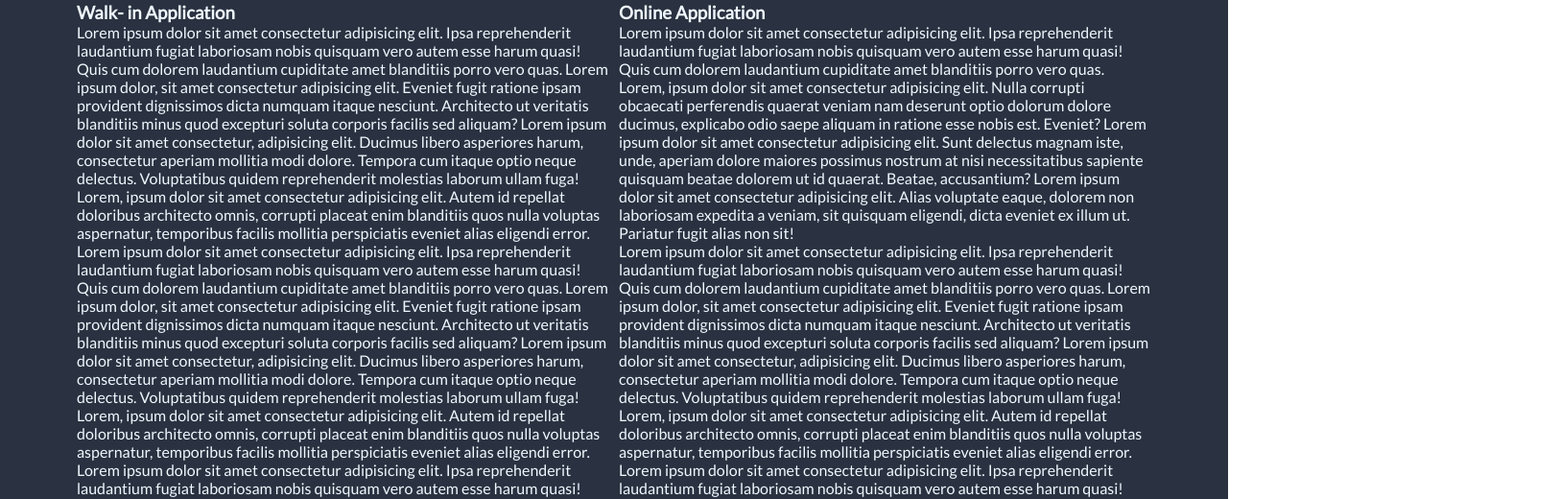
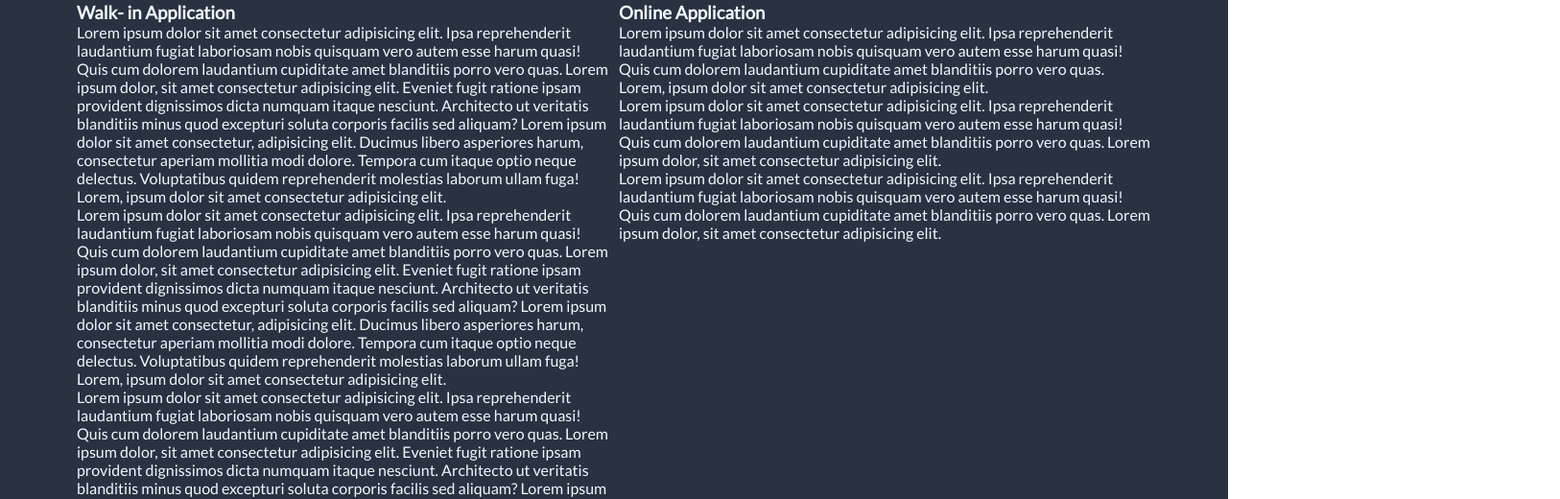
Before and after one commit to JaRoChuaskii/MP1, a plain HTML site: page requirements.html in a window 1280 px wide. Shown: the part 200-720 px from the top of the page at 96% size, 1626 px wide, since content can reach past the window. Drawn offline with nearby package versions, Linux system fonts and the light colour scheme.

Commit message:
Update requirements.html

```diff
--- a/requirements.html
+++ b/requirements.html
@@ -60,9 +60,9 @@
                     <div class="content">
                         <h3>Walk- in Application</h3>
                         <ul>
-                            <li>Lorem ipsum dolor sit amet consectetur adipisicing elit. Ipsa reprehenderit laudantium fugiat laboriosam nobis quisquam vero autem esse harum quasi! Quis cum dolorem laudantium cupiditate amet blanditiis porro vero quas. Lorem ipsum dolor, sit amet consectetur adipisicing elit. Eveniet fugit ratione ipsam provident dignissimos dicta numquam itaque nesciunt. Architecto ut veritatis blanditiis minus quod excepturi soluta corporis facilis sed aliquam? Lorem ipsum dolor sit amet consectetur, adipisicing elit. Ducimus libero asperiores harum, consectetur aperiam mollitia modi dolore. Tempora cum itaque optio neque delectus. Voluptatibus quidem reprehenderit molestias laborum ullam fuga! Lorem, ipsum dolor sit amet consectetur adipisicing elit. Autem id repellat doloribus architecto omnis, corrupti placeat enim blanditiis quos nulla voluptas aspernatur, temporibus facilis mollitia perspiciatis eveniet alias eligendi error.</li>
-                            <li>Lorem ipsum dolor sit amet consectetur adipisicing elit. Ipsa reprehenderit laudantium fugiat laboriosam nobis quisquam vero autem esse harum quasi! Quis cum dolorem laudantium cupiditate amet blanditiis porro vero quas. Lorem ipsum dolor, sit amet consectetur adipisicing elit. Eveniet fugit ratione ipsam provident dignissimos dicta numquam itaque nesciunt. Architecto ut veritatis blanditiis minus quod excepturi soluta corporis facilis sed aliquam? Lorem ipsum dolor sit amet consectetur, adipisicing elit. Ducimus libero asperiores harum, consectetur aperiam mollitia modi dolore. Tempora cum itaque optio neque delectus. Voluptatibus quidem reprehenderit molestias laborum ullam fuga! Lorem, ipsum dolor sit amet consectetur adipisicing elit. Autem id repellat doloribus architecto omnis, corrupti placeat enim blanditiis quos nulla voluptas aspernatur, temporibus facilis mollitia perspiciatis eveniet alias eligendi error.</li>
-                            <li>Lorem ipsum dolor sit amet consectetur adipisicing elit. Ipsa reprehenderit laudantium fugiat laboriosam nobis quisquam vero autem esse harum quasi! Quis cum dolorem laudantium cupiditate amet blanditiis porro vero quas. Lorem ipsum dolor, sit amet consectetur adipisicing elit. Eveniet fugit ratione ipsam provident dignissimos dicta numquam itaque nesciunt. Architecto ut veritatis blanditiis minus quod excepturi soluta corporis facilis sed aliquam? Lorem ipsum dolor sit amet consectetur, adipisicing elit. Ducimus libero asperiores harum, consectetur aperiam mollitia modi dolore. Tempora cum itaque optio neque delectus. Voluptatibus quidem reprehenderit molestias laborum ullam fuga! Lorem, ipsum dolor sit amet consectetur adipisicing elit. Autem id repellat doloribus architecto omnis, corrupti placeat enim blanditiis quos nulla voluptas aspernatur, temporibus facilis mollitia perspiciatis eveniet alias eligendi error.</li>
+                            <li>Lorem ipsum dolor sit amet consectetur adipisicing elit. Ipsa reprehenderit laudantium fugiat laboriosam nobis quisquam vero autem esse harum quasi! Quis cum dolorem laudantium cupiditate amet blanditiis porro vero quas. Lorem ipsum dolor, sit amet consectetur adipisicing elit. Eveniet fugit ratione ipsam provident dignissimos dicta numquam itaque nesciunt. Architecto ut veritatis blanditiis minus quod excepturi soluta corporis facilis sed aliquam? Lorem ipsum dolor sit amet consectetur, adipisicing elit. Ducimus libero asperiores harum, consectetur aperiam mollitia modi dolore. Tempora cum itaque optio neque delectus. Voluptatibus quidem reprehenderit molestias laborum ullam fuga! Lorem, ipsum dolor sit amet consectetur adipisicing elit.</li>
+                            <li>Lorem ipsum dolor sit amet consectetur adipisicing elit. Ipsa reprehenderit laudantium fugiat laboriosam nobis quisquam vero autem esse harum quasi! Quis cum dolorem laudantium cupiditate amet blanditiis porro vero quas. Lorem ipsum dolor, sit amet consectetur adipisicing elit. Eveniet fugit ratione ipsam provident dignissimos dicta numquam itaque nesciunt. Architecto ut veritatis blanditiis minus quod excepturi soluta corporis facilis sed aliquam? Lorem ipsum dolor sit amet consectetur, adipisicing elit. Ducimus libero asperiores harum, consectetur aperiam mollitia modi dolore. Tempora cum itaque optio neque delectus. Voluptatibus quidem reprehenderit molestias laborum ullam fuga! Lorem, ipsum dolor sit amet consectetur adipisicing elit.</li>
+                            <li>Lorem ipsum dolor sit amet consectetur adipisicing elit. Ipsa reprehenderit laudantium fugiat laboriosam nobis quisquam vero autem esse harum quasi! Quis cum dolorem laudantium cupiditate amet blanditiis porro vero quas. Lorem ipsum dolor, sit amet consectetur adipisicing elit. Eveniet fugit ratione ipsam provident dignissimos dicta numquam itaque nesciunt. Architecto ut veritatis blanditiis minus quod excepturi soluta corporis facilis sed aliquam? Lorem ipsum dolor sit amet consectetur, adipisicing elit. Ducimus libero asperiores harum, consectetur aperiam mollitia modi dolore. Tempora cum itaque optio neque delectus. Voluptatibus quidem reprehenderit molestias laborum ullam fuga! Lorem, ipsum dolor sit amet consectetur adipisicing elit.</li>
                         </ul>
                     </content>
                 </div>
@@ -72,9 +72,9 @@
                     <div class="content">
                         <h3>Online Application</h3>
                         <ul>
-                            <li>Lorem ipsum dolor sit amet consectetur adipisicing elit. Ipsa reprehenderit laudantium fugiat laboriosam nobis quisquam vero autem esse harum quasi! Quis cum dolorem laudantium cupiditate amet blanditiis porro vero quas. Lorem, ipsum dolor sit amet consectetur adipisicing elit. Nulla corrupti obcaecati perferendis quaerat veniam nam deserunt optio dolorum dolore ducimus, explicabo odio saepe aliquam in ratione esse nobis est. Eveniet? Lorem ipsum dolor sit amet consectetur adipisicing elit. Sunt delectus magnam iste, unde, aperiam dolore maiores possimus nostrum at nisi necessitatibus sapiente quisquam beatae dolorem ut id quaerat. Beatae, accusantium? Lorem ipsum dolor sit amet consectetur adipisicing elit. Alias voluptate eaque, dolorem non laboriosam expedita a veniam, sit quisquam eligendi, dicta eveniet ex illum ut. Pariatur fugit alias non sit!</li>
-                            <li>Lorem ipsum dolor sit amet consectetur adipisicing elit. Ipsa reprehenderit laudantium fugiat laboriosam nobis quisquam vero autem esse harum quasi! Quis cum dolorem laudantium cupiditate amet blanditiis porro vero quas. Lorem ipsum dolor, sit amet consectetur adipisicing elit. Eveniet fugit ratione ipsam provident dignissimos dicta numquam itaque nesciunt. Architecto ut veritatis blanditiis minus quod excepturi soluta corporis facilis sed aliquam? Lorem ipsum dolor sit amet consectetur, adipisicing elit. Ducimus libero asperiores harum, consectetur aperiam mollitia modi dolore. Tempora cum itaque optio neque delectus. Voluptatibus quidem reprehenderit molestias laborum ullam fuga! Lorem, ipsum dolor sit amet consectetur adipisicing elit. Autem id repellat doloribus architecto omnis, corrupti placeat enim blanditiis quos nulla voluptas aspernatur, temporibus facilis mollitia perspiciatis eveniet alias eligendi error.</li>
-                            <li>Lorem ipsum dolor sit amet consectetur adipisicing elit. Ipsa reprehenderit laudantium fugiat laboriosam nobis quisquam vero autem esse harum quasi! Quis cum dolorem laudantium cupiditate amet blanditiis porro vero quas. Lorem ipsum dolor, sit amet consectetur adipisicing elit. Eveniet fugit ratione ipsam provident dignissimos dicta numquam itaque nesciunt. Architecto ut veritatis blanditiis minus quod excepturi soluta corporis facilis sed aliquam? Lorem ipsum dolor sit amet consectetur, adipisicing elit. Ducimus libero asperiores harum, consectetur aperiam mollitia modi dolore. Tempora cum itaque optio neque delectus. Voluptatibus quidem reprehenderit molestias laborum ullam fuga! Lorem, ipsum dolor sit amet consectetur adipisicing elit. Autem id repellat doloribus architecto omnis, corrupti placeat enim blanditiis quos nulla voluptas aspernatur, temporibus facilis mollitia perspiciatis eveniet alias eligendi error.</li>
+                            <li>Lorem ipsum dolor sit amet consectetur adipisicing elit. Ipsa reprehenderit laudantium fugiat laboriosam nobis quisquam vero autem esse harum quasi! Quis cum dolorem laudantium cupiditate amet blanditiis porro vero quas. Lorem, ipsum dolor sit amet consectetur adipisicing elit. </li>
+                            <li>Lorem ipsum dolor sit amet consectetur adipisicing elit. Ipsa reprehenderit laudantium fugiat laboriosam nobis quisquam vero autem esse harum quasi! Quis cum dolorem laudantium cupiditate amet blanditiis porro vero quas. Lorem ipsum dolor, sit amet consectetur adipisicing elit. </li>
+                            <li>Lorem ipsum dolor sit amet consectetur adipisicing elit. Ipsa reprehenderit laudantium fugiat laboriosam nobis quisquam vero autem esse harum quasi! Quis cum dolorem laudantium cupiditate amet blanditiis porro vero quas. Lorem ipsum dolor, sit amet consectetur adipisicing elit. </li>
                         </ul>
                     </content>
                 </div>
```
